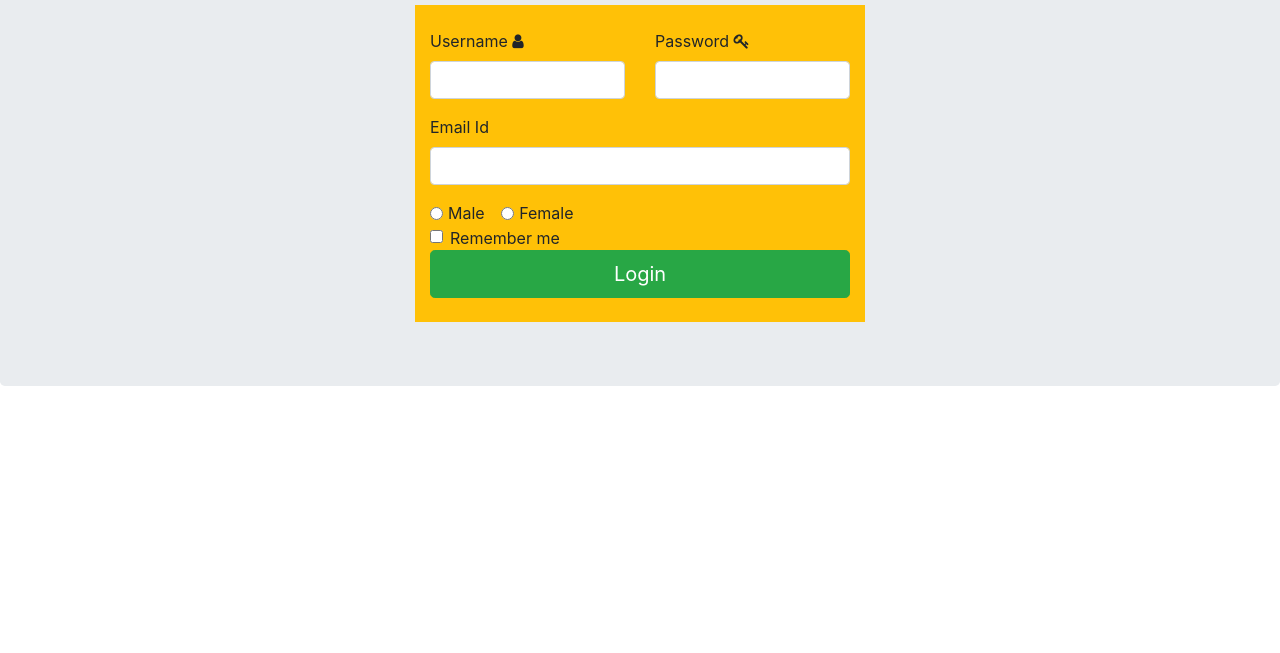
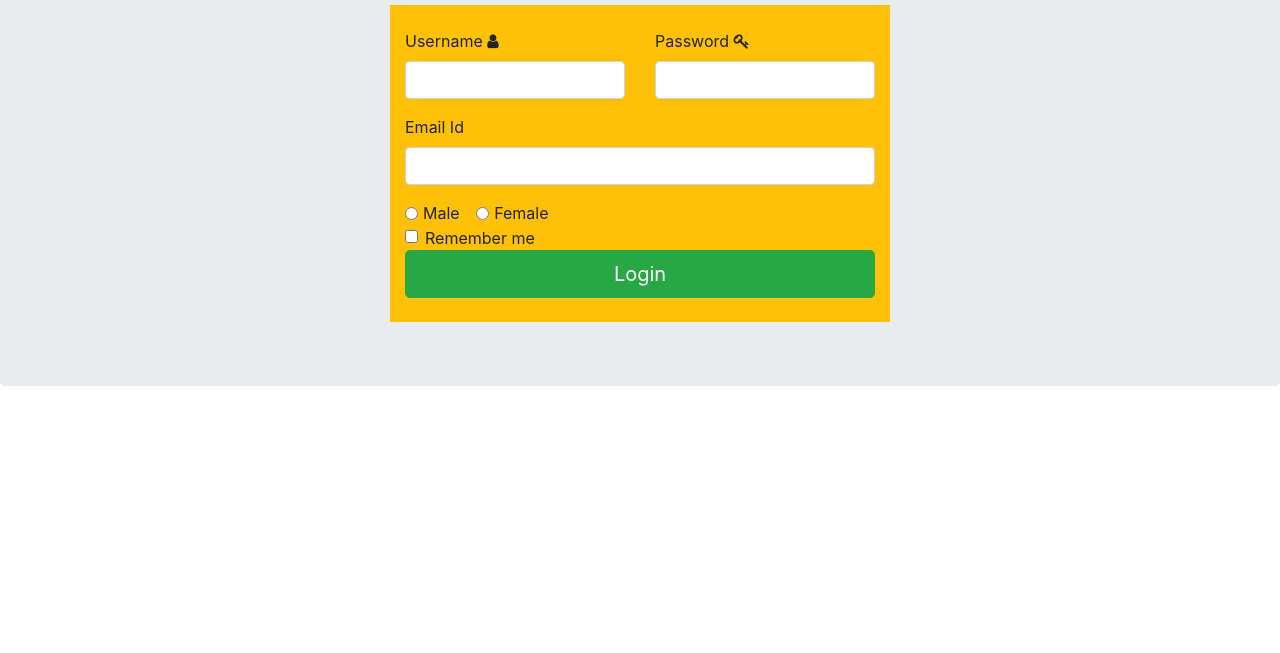
Before and after one commit to Mohanmano/Mano.project, a plain HTML site: page forms.html in a window 1280 px wide. Shown: the part 147-800 px from the top of the page. Drawn offline with nearby package versions, Linux system fonts and the light colour scheme.

Commit message:
Update forms.html

```diff
--- a/forms.html
+++ b/forms.html
@@ -3,8 +3,8 @@
 <head>
     <style>
    .m{
-       width: 450px;
-       min-height: 300px;
+       width: 500px;
+       min-height: 350px;
    }
    .jumbotron{
        background: url(/boostrap/images/Desert.jpg);
```
